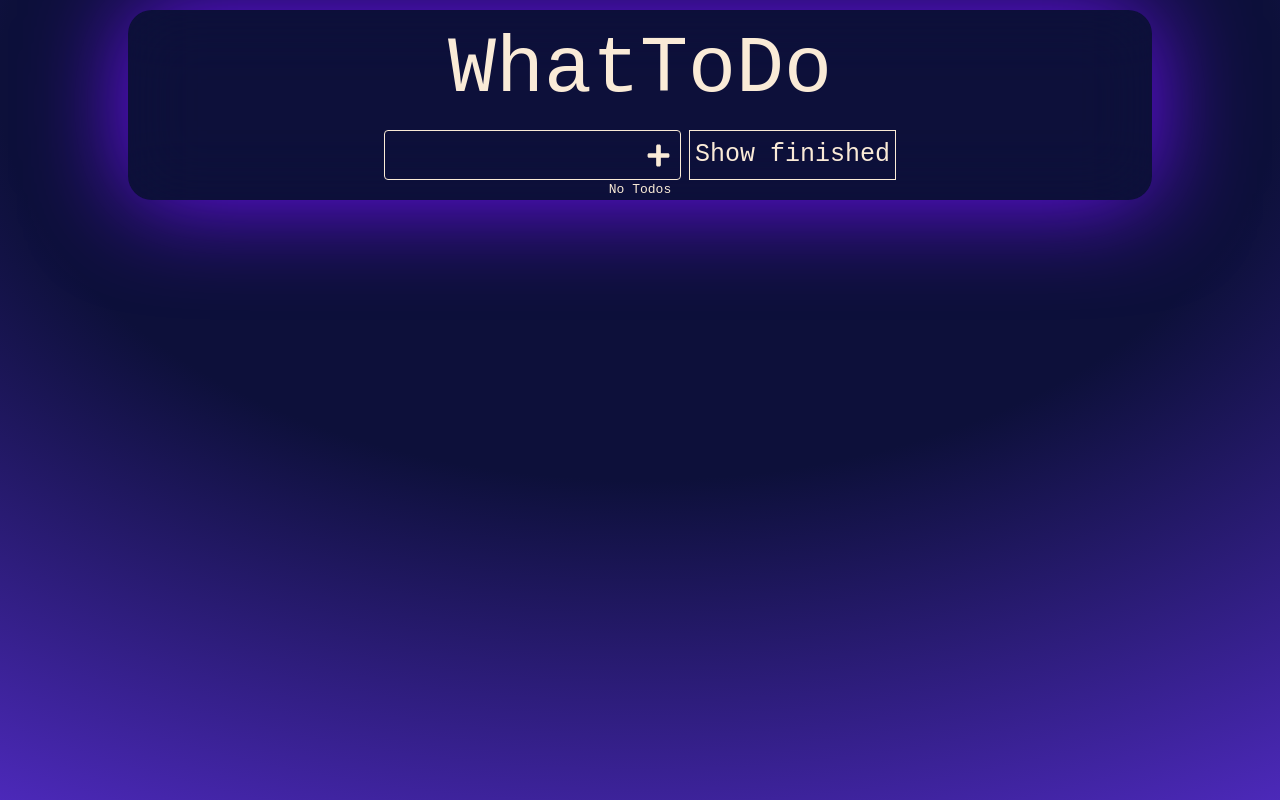
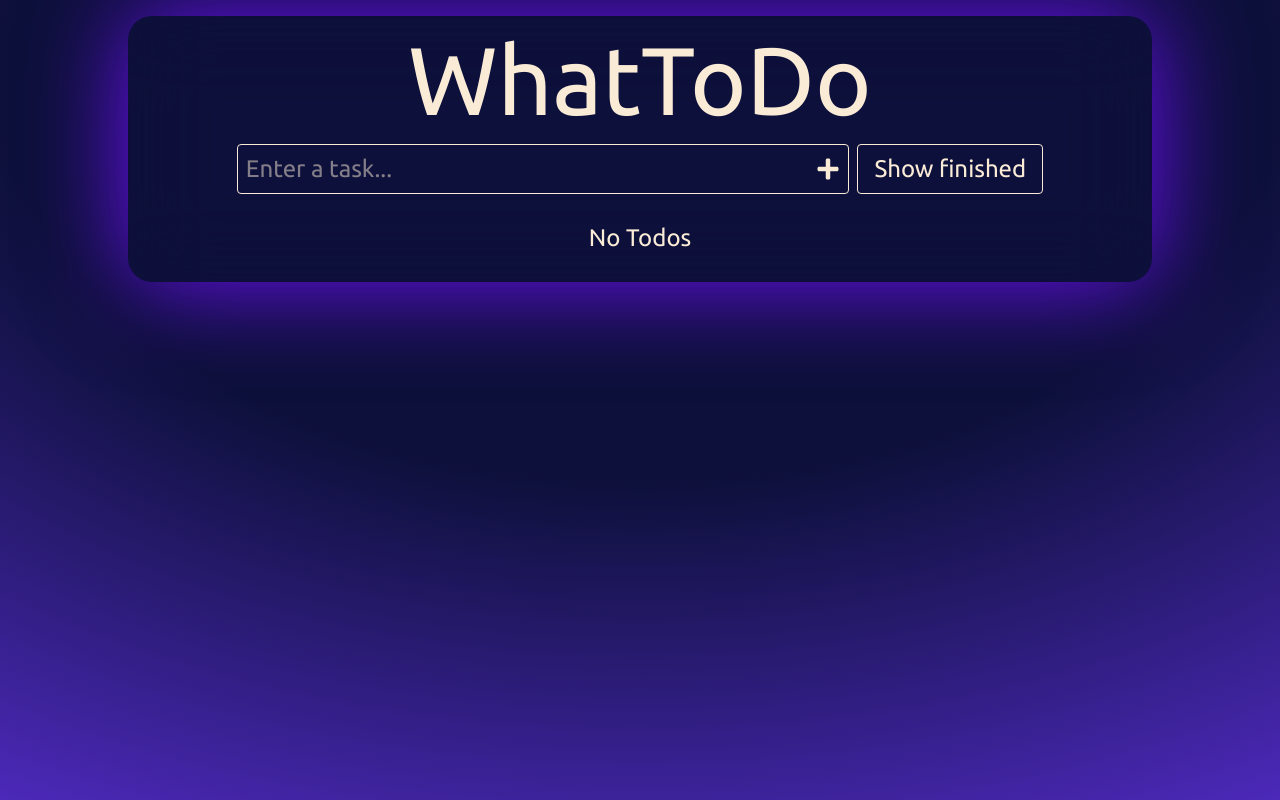
Before and after one commit to kunalgehlot73/what-to-do, a React (Vite) app: page / in a window 1280 px wide. Built offline with nearby package versions, Linux system fonts and the light colour scheme.

Commit message:
Final Commit

```diff
--- a/index.html
+++ b/index.html
@@ -1,13 +1,18 @@
 <!doctype html>
 <html lang="en">
+
 <head>
   <meta charset="UTF-8" />
-    <link rel="icon" type="image/svg+xml" href="/vite.svg" />
   <meta name="viewport" content="width=device-width, initial-scale=1.0" />
   <title>WhatToDo - Your ToDo List</title>
+  <link rel="preconnect" href="https://fonts.googleapis.com">
+  <link rel="preconnect" href="https://fonts.gstatic.com" crossorigin>
+  <link href="https://fonts.googleapis.com/css2?family=Ubuntu:ital,wght@0,300;0,400;0,500;0,700;1,300;1,400;1,500;1,700&display=swap" rel="stylesheet">
 </head>
+
 <body>
   <div id="root"></div>
   <script type="module" src="/src/main.jsx"></script>
 </body>
+
 </html>
--- a/src/App.jsx
+++ b/src/App.jsx
@@ -1,6 +1,6 @@
 import { useState, useEffect } from 'react';
 import { v4 as uuidv4 } from 'uuid';
-import { FaPlus } from "react-icons/fa";
+import { FaPlus, FaEdit, FaTrashAlt } from "react-icons/fa";
 
 function App() {
   const [todo, setTodo] = useState('')
@@ -36,7 +36,7 @@ function App() {
 
   const handleCheck = (e) => {
     const id = e.target.id
-    const index = todos.findIndex(item => { return item.id === id })
+    const index = todos.findIndex(item => item.id === id)
     let temp = [...todos]
     temp[index].isCompleted = !temp[index].isCompleted
     setTodos(temp)
@@ -47,36 +47,42 @@ function App() {
   }
 
   const handleDelete = (id) => {
-    let newTodos = todos.filter(item => { return item.id !== id })
+    let newTodos = todos.filter(item => item.id !== id)
     setTodos(newTodos)
   }
 
   return (
     <>
-      <div className="container rounded-3xl" style={{ width: '80vw', margin: '10px auto 0', display: 'flex', alignItems: 'center', flexDirection: 'column', flexWrap: 'wrap', fontFamily: 'monospace', backdropFilter: 'blur(33px)', boxShadow: '0 0 100px 0 #6f0ffa' }}>
-        <div style={{ fontSize: '5rem', width: '100%', textAlign: 'center' }}>WhatToDo</div>
-        <div className='w-full flex justify-center'><div className="input w-1/2 flex justify-center relative gap-2" >
-          <div className='w-full relative'>
-            <input onChange={handleChange} type="text" value={todo} className='border rounded w-full' style={{ height: '50px', fontSize: '25px', padding: '5px' }} />
-            <button onClick={handleAdd} disabled={todo.length < 1} type="button" style={{ height: '50px', position: 'absolute', right: '10px' }} ><FaPlus style={{ fontSize: '25px', fontWeight: 'bolder' }} /></button>
+      <div className="rounded-3xl w-11/12 max-w-screen-lg mx-auto mt-4 flex flex-col items-center backdrop-blur-2xl shadow-[0_0_100px_0_#6f0ffa] overflow-hidden">
+        <div className='text-5xl sm:text-6xl md:text-8xl p-4 w-full text-center'>WhatToDo</div>
+        <div className='w-full flex flex-col sm:flex-row justify-center items-center gap-2 px-2'>
+          <div className="w-full sm:w-4/5 flex flex-col sm:flex-row gap-2 relative">
+            <div className='w-full relative border rounded'>
+              <input onChange={handleChange} type="text" value={todo} className='text-lg sm:text-2xl p-2 outline-none w-[93%]' placeholder='Enter a task...'/>
+              <button onClick={handleAdd} disabled={todo.length < 1} type="button" className='h-10 sm:h-12 absolute right-2 top-1/2 transform -translate-y-1/2'>
+                <FaPlus className='text-xl sm:text-2xl font-extrabold' />
+              </button>
+            </div>
+            <div className='border rounded px-4 py-2 text-center'>
+              <button onClick={toggleShowFinished} className=' cursor-pointer w-full text-lg sm:text-2xl whitespace-nowrap'>Show finished</button>
+            </div>
           </div>
-
-
-          <div className='border' style={{ padding: '5px' }}>
-            {/* <input type="checkbox" id='showFinished' className='hidden w-full h-full' onChange={toggleShowFinished} checked={showFinished} /><label className='w-full h-full' htmlFor="showFinished">Show Finished</label> */}
-            <button onClick={toggleShowFinished} style={{ fontSize: '25px', textWrap: 'nowrap' }}>Show finished</button>
-          </div>
-        </div></div>
-        <div></div>
-        {todos.length === 0 && <div>No Todos</div>}
-        <div className="cards">
+        </div>
+        <div className="my-5 p-2 text-lg sm:text-2xl w-full sm:w-4/5">
+          {todos.length === 0 && <div className='text-center'>No Todos</div>}
           {todos.map(item => {
             return (showFinished || !item.isCompleted) && (
-              <div key={item.id} className="card">
-                <input onChange={handleCheck} type="checkbox" id={item.id} checked={item.isCompleted} />
-                <div className="text">{item.todo}</div>
-                <button onClick={() => { handleEdit(item.todo, item.id) }} type="button" className="edit">Edit</button>
-                <button onClick={() => { handleDelete(item.id) }} type="button" className="delete">Delete</button>
+              <div key={item.id} className="card flex flex-col sm:flex-row items-start sm:items-center gap-4 rounded-2xl mb-5 shadow-[0_3px_12px_rgba(0,0,0,0.2)] hover:shadow-[0_7px_75px_0_rgba(99,51,238,0.5)] bg-[rgba(30,20,60,0.8)] p-4 justify-between">
+                <div className='flex items-center gap-4 w-full sm:w-auto'>
+                  <input onChange={handleCheck} type="checkbox" id={item.id} checked={item.isCompleted} className="accent-indigo-600 w-5 h-5 self-center flex- cursor-pointer"/>
+                  <div className={`text-xl w-full sm:flex-1`} style={{textDecoration: item.isCompleted ? 'line-through' : 'none', color: item.isCompleted ? 'rgba(225, 210, 190,0.6)' : 'antiquewhite', wordBreak: 'break-word' }}>
+                    {item.todo}
+                  </div>
+                </div>
+                <div className="flex gap-2 self-end sm:self-center">
+                  <button onClick={() => handleEdit(item.todo, item.id)} type="button" className="edit cursor-pointer rounded text-[1.2rem] hover:bg-[rgba(99,51,238,0.2)] p-[0.44em_0.78em]" aria-label="Edit"><FaEdit/></button>
+                  <button onClick={() => handleDelete(item.id)} type="button" className="cursor-pointer rounded text-[1.2rem] hover:bg-[rgba(240,90,90,0.13)] p-[0.44em_0.78em]" aria-label="Delete"><FaTrashAlt/></button>
+                </div>
               </div>
             )
           })}
@@ -86,4 +92,4 @@ function App() {
   )
 }
 
-export default App
+export default App;
--- a/src/index.css
+++ b/src/index.css
@@ -1,6 +1,7 @@
 @import 'tailwindcss';
 * {
     color: antiquewhite;
+    transition: all 0.5s ease-in-out;
 }
 body {
     background: radial-gradient(125% 125% at 50% 10%, #0d103a 40%,#63e 100%);
@@ -8,6 +9,6 @@ body {
     background-size: cover;
     background-attachment: fixed;
     width: 100vw;
-    /* height: 100vh; */
     overflow-x: hidden;
+    font-family: "Ubuntu", sans-serif;
 }
```
Lines whose indentation alone changed are shown as unchanged.
